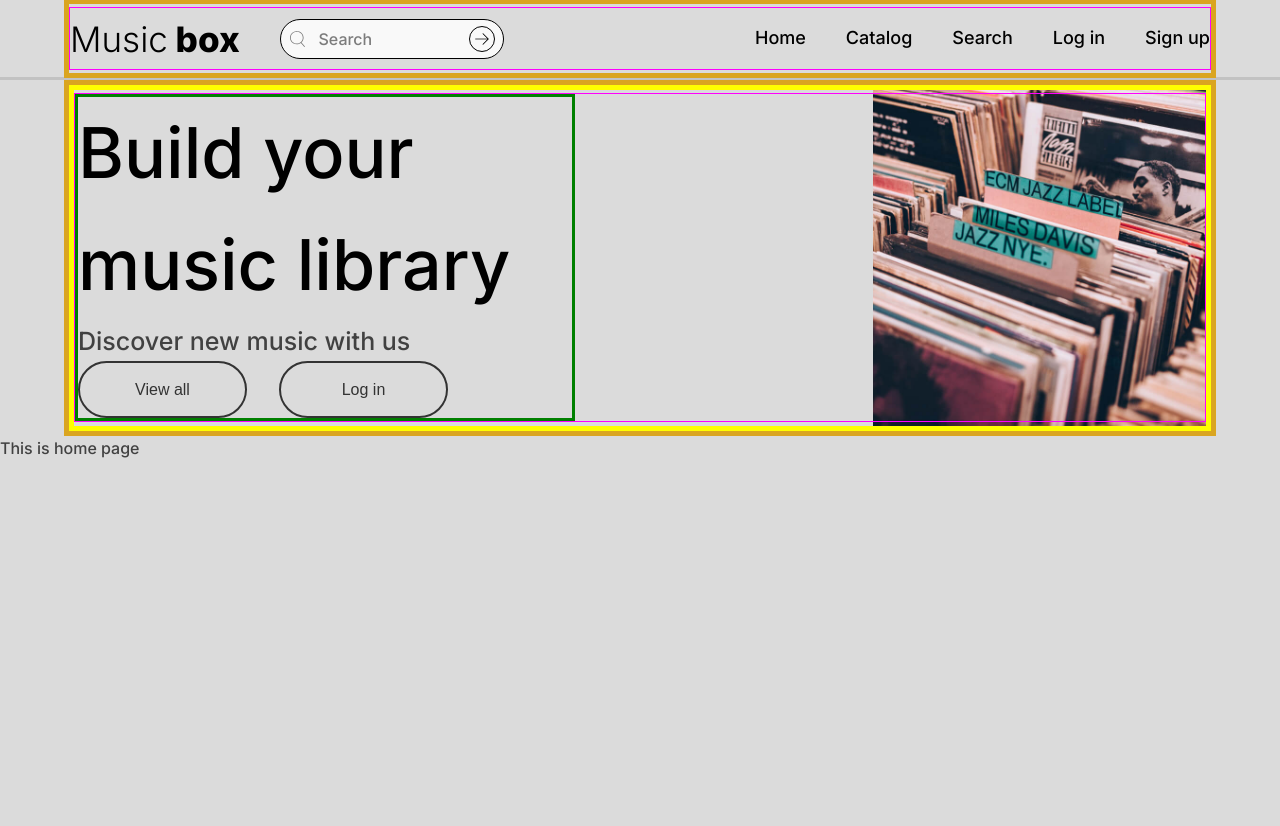
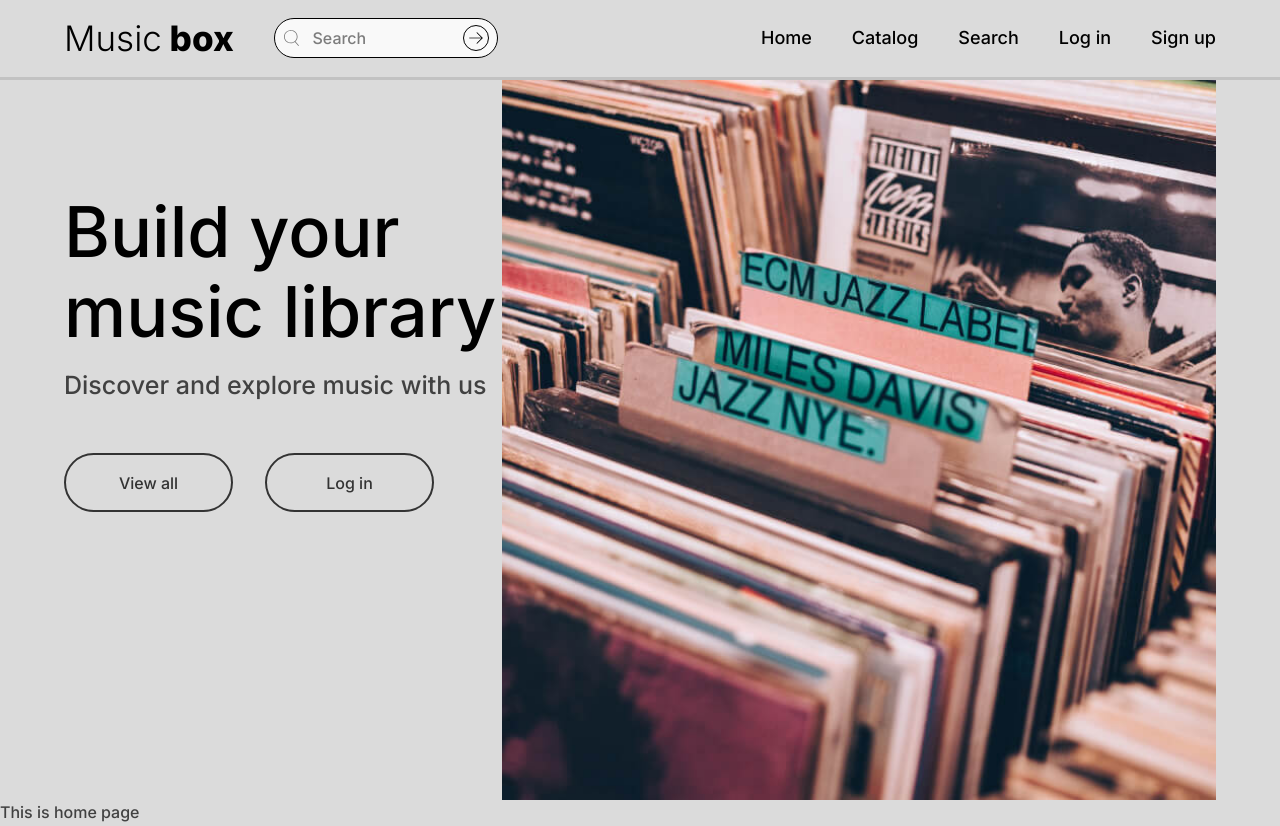
Before and after one commit to eprikhodko/music-box, a React (Create React App) app: page / in a window 1280 px wide. Before the commit the page ends 800 px from the top, so only its background shows below. Built offline with nearby package versions, Linux system fonts and the light colour scheme.

Commit message:
Create Hero component layout

```diff
--- a/src/components/Button.js
+++ b/src/components/Button.js
@@ -2,6 +2,8 @@ import PropTypes from "prop-types"
 import styled from "styled-components"
 
 const StyledButton = styled.button`
+  font-family: "Inter", sans-serif;
+  font-weight: 500;
   padding: 1.1em 3.5em;
   /* disable padding left and right if button recieve a 'hero' prop */
   padding: ${({ hero }) => hero && "1.1em 0"};
@@ -9,12 +11,20 @@ const StyledButton = styled.button`
   min-width: ${({ hero }) => hero && "169px"};
   font-size: 1.6rem;
   color: #333;
-  font-weight: 500;
   background-color: transparent;
   cursor: pointer;
   border: 2px solid #333;
   border-radius: 50px;
   margin-right: 2em;
+  &:hover {
+    background-color: #333;
+    color: #fff;
+  }
+  &:focus {
+    background-color: #333;
+    color: #fff;
+    outline: 3px solid transparent;
+  }
 `
 
 function Button({ text, hero }) {
--- a/src/components/Header.js
+++ b/src/components/Header.js
@@ -8,7 +8,7 @@ import SearchBox from "./SearchBox"
 import Nav from "./Nav"
 
 const StyledHeader = styled.header`
-  height: 80px;
+  padding: 0.5em 0 0.5em;
   max-width: 1440px;
   /* width: 90%; */
   display: flex;
--- a/src/components/Hero.js
+++ b/src/components/Hero.js
@@ -7,42 +7,40 @@ import Button from "./Button"
 import heroImage from "../images/florencia-viadana-F7W1QP62psQ-unsplash-optimized.jpg"
 
 const HeroSection = styled.section`
-  /* display: flex; */
   background-image: url(${heroImage});
   background-repeat: no-repeat;
   background-position: top right;
   background-size: contain;
-  border: 5px solid yellow;
+  /* border: 5px solid yellow; */
 `
 
 const ContainerHeroText = styled.div`
   max-width: 500px;
   display: flex;
   flex-direction: column;
-  border: 3px solid green;
+  margin: 7em 0 18em;
+  /* border: 3px solid green; */
 `
 
 const ContainerHeroButtons = styled.div`
   display: flex;
+  margin-top: 3em;
+  /* border: 1px solid red; */
 `
 
 const HeroTitle = styled.h1`
   font-size: 7rem;
   color: #000;
   font-weight: 500;
-  line-height: 1.6;
+  line-height: 1.15;
 `
 
 const HeroSubtitle = styled.h2`
   font-size: 2.5rem;
   color: rgba(0, 0, 0, 0.7);
   font-weight: 500;
+  margin-top: 0.5em;
 `
-
-// const HeroImage = styled.img`
-//   /* max-width: 100%; */
-
-// `
 
 function Hero() {
   return (
@@ -51,14 +49,13 @@ function Hero() {
         <Container>
           <ContainerHeroText>
             <HeroTitle>Build your music library</HeroTitle>
-            <HeroSubtitle>Discover new music with us</HeroSubtitle>
+            <HeroSubtitle>Discover and explore music with us</HeroSubtitle>
             <ContainerHeroButtons>
               <Button hero text="View all" />
               <Button hero text="Log in" />
             </ContainerHeroButtons>
           </ContainerHeroText>
         </Container>
-        {/* <HeroImage src={heroImage} alt="a box full of vinyl records" /> */}
       </HeroSection>
     </ContainerMain>
   )
--- a/src/components/Nav.js
+++ b/src/components/Nav.js
@@ -25,6 +25,10 @@ const NavLink = styled(Link)`
   padding-bottom: 0.2em;
   &:hover {
     border-bottom: 2px solid #000;
+  }
+  &:focus {
+    border-bottom: 2px solid #000;
+    outline: 3px solid transparent;
   }
 `
 
--- a/src/components/containers/Container.js
+++ b/src/components/containers/Container.js
@@ -6,8 +6,8 @@ const StyledContainer = styled.div`
   display: flex;
   justify-content: space-between;
   /* align-items: center; */
-  border: 1px solid magenta;
-  margin: 0.2em auto;
+  margin: 0 auto;
+  /* border: 1px solid magenta; */
 `
 
 function Container({ children }) {
--- a/src/components/containers/ContainerMain.js
+++ b/src/components/containers/ContainerMain.js
@@ -5,7 +5,7 @@ const StyledContainerMain = styled.div`
   width: 90%;
   max-width: 1440px;
   margin: 0 auto;
-  border: 5px solid goldenrod;
+  /* border: 5px solid goldenrod; */
 `
 
 function ContainerMain({ children }) {
```
